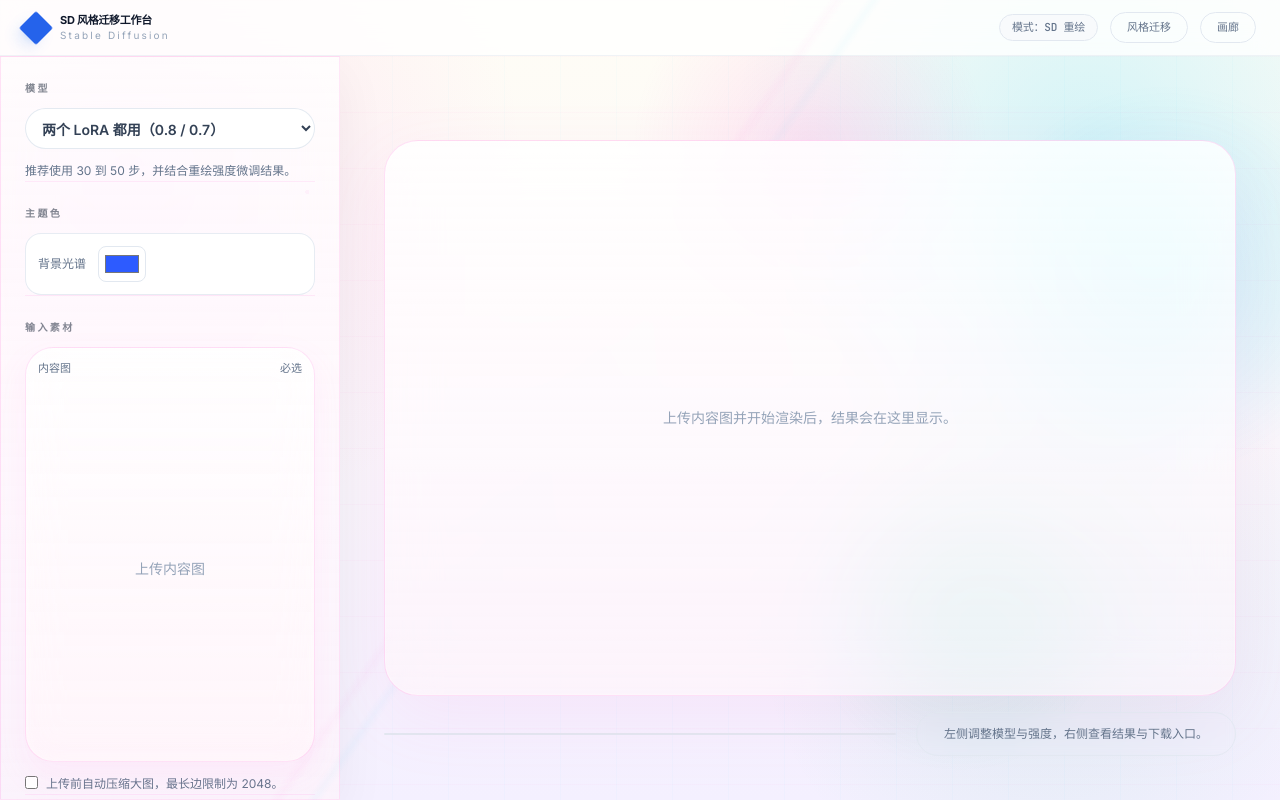
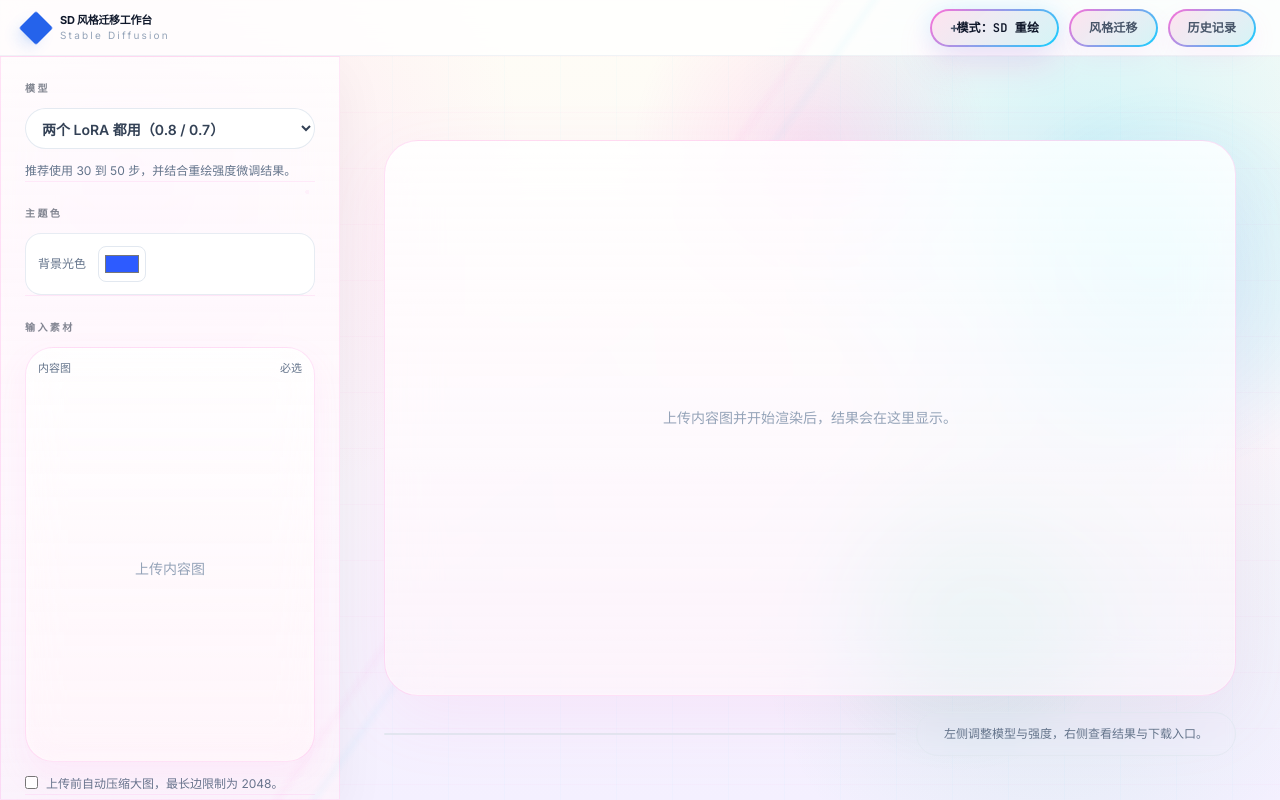
Before and after one commit to lgcr12/image-style-transfer-system-, a FastAPI app: page /sd in a window 1280 px wide. Run offline with FastAPI, Linux system fonts and the light colour scheme; some libraries are stand-ins or nearby versions.

Commit message:
chore: snapshot navigation and copy updates

```diff
--- a/templates/gallery.html
+++ b/templates/gallery.html
@@ -3,14 +3,14 @@
   <head>
     <meta charset="UTF-8" />
     <meta name="viewport" content="width=device-width, initial-scale=1" />
-    <title>公开画廊</title>
+    <title>历史记录</title>
     <link rel="stylesheet" href="/static/style.css" />
   </head>
   <body class="page-history">
     <div class="app">
       <header class="app-header">
-        <h1>🖼️ 公开画廊</h1>
-        <p>展示已发布的作品（可匿名）</p>
+        <h1>历史记录</h1>
+        <p>查看已经发布或保存的生成结果。</p>
         <p><a href="/local-history">返回本地记录</a></p>
       </header>
       <main class="app-main app-main--single">
--- a/templates/sd.html
+++ b/templates/sd.html
@@ -368,15 +368,66 @@
 
       #run-btn {
         border-radius: 999px !important;
-        background: linear-gradient(135deg, var(--anime-pink), var(--anime-blue)) !important;
+        background: linear-gradient(135deg, #7c5cff 0%, #4f8df7 45%, #25c7a3 100%) !important;
         color: white !important;
         border: none !important;
-        box-shadow: 0 15px 35px rgba(255, 106, 213, 0.35) !important;
+        font-weight: 800 !important;
+        letter-spacing: 0.02em;
+        box-shadow: 0 16px 34px rgba(79, 141, 247, 0.28) !important;
       }
 
       #run-btn:hover {
-        transform: scale(1.03) translateY(-2px);
-        box-shadow: 0 20px 44px rgba(255, 106, 213, 0.42) !important;
+        transform: scale(1.04) translateY(-2px);
+        box-shadow: 0 20px 42px rgba(79, 141, 247, 0.34) !important;
+      }
+
+      .top-nav {
+        display: flex;
+        align-items: center;
+        gap: 10px;
+      }
+
+      .top-nav-pill {
+        display: inline-flex;
+        align-items: center;
+        justify-content: center;
+        min-height: 38px;
+        padding: 0 18px;
+        border-radius: 999px;
+        border: 2px solid transparent;
+        background-image:
+          linear-gradient(rgba(255, 253, 245, 0.82), rgba(255, 253, 245, 0.82)),
+          linear-gradient(135deg, rgba(255, 106, 213, 0.96), rgba(0, 204, 255, 0.92));
+        background-origin: border-box;
+        background-clip: padding-box, border-box;
+        color: #475569;
+        font-size: 12px;
+        font-weight: 700;
+        letter-spacing: 0.01em;
+        text-decoration: none;
+        backdrop-filter: blur(14px);
+        box-shadow: 0 10px 24px rgba(255, 106, 213, 0.08);
+        transition: transform 0.32s cubic-bezier(0.34, 1.56, 0.64, 1), box-shadow 0.32s ease, color 0.24s ease, background-color 0.24s ease;
+      }
+
+      .top-nav-pill:hover {
+        transform: scale(1.08) translateY(-3px);
+        color: #0f172a;
+        box-shadow: 0 18px 34px rgba(255, 106, 213, 0.18), 0 0 24px rgba(0, 204, 255, 0.16);
+      }
+
+      .top-nav-pill.is-current {
+        color: #0f172a;
+        box-shadow: 0 18px 34px rgba(255, 106, 213, 0.18), 0 0 24px rgba(0, 204, 255, 0.16);
+      }
+
+      .top-nav-pill.is-current::before {
+        content: "+";
+        font-size: 14px;
+        line-height: 1;
+        font-weight: 700;
+        color: #475569;
+        margin-right: -2px;
       }
 
       textarea,
@@ -416,13 +467,12 @@
             <div class="text-[10px] tracking-[0.22em] text-slate-400">Stable Diffusion</div>
           </div>
         </div>
-        <div class="flex items-center gap-3 text-[11px] text-slate-500">
-          <span class="mono hidden rounded-full border border-slate-200 bg-slate-50 px-3 py-1 md:inline-flex">模式：SD 重绘</span>
-          <a href="/" class="rounded-full border border-slate-200 px-4 py-1.5 transition hover:bg-slate-50">风格迁移</a>
-          <a href="/gallery" class="rounded-full border border-slate-200 px-4 py-1.5 transition hover:bg-slate-50">画廊</a>
+        <div class="top-nav text-[11px] text-slate-500">
+          <span class="top-nav-pill is-current mono hidden md:inline-flex">模式：SD 重绘</span>
+          <a href="/" class="top-nav-pill">风格迁移</a>
+          <a href="/local-history" class="top-nav-pill">历史记录</a>
         </div>
       </header>
-
       <main class="flex flex-1 flex-row overflow-hidden">
         <aside id="sidebar" class="flex w-[340px] flex-col overflow-y-auto border-r border-[rgba(0,0,0,0.04)] bg-white px-6 py-6">
           <section class="space-y-3">
@@ -438,7 +488,7 @@
           <section class="sidebar-section space-y-3">
             <div class="section-label">主题色</div>
             <label class="flex items-center gap-3 rounded-2xl border border-slate-200/80 bg-white px-3 py-3 text-xs text-slate-500">
-              <span>背景光谱</span>
+              <span>背景光色</span>
               <input id="bg-color-input" type="color" value="#2d5bff" class="h-9 w-12 cursor-pointer rounded-lg border border-slate-200 bg-transparent p-1" />
             </label>
           </section>
@@ -582,7 +632,7 @@
               <div id="progress-hud" class="result-stage hidden rounded-2xl px-4 py-3">
                 <div class="flex items-center gap-3">
                   <div class="h-2.5 w-2.5 rounded-full bg-blue-400"></div>
-                  <div class="text-[11px] font-bold tracking-[0.2em] text-slate-500">渲染进度</div>
+                  <div class="text-[11px] font-bold tracking-[0.2em] text-slate-500">娓叉煋杩涘害</div>
                   <div id="progress-value" class="mono ml-auto text-[12px] text-blue-300">0%</div>
                 </div>
                 <div id="progress-phase" class="mt-2 text-sm font-semibold text-slate-700">等待任务开始</div>
```
Also changed, not shown: templates/index.html (+42 -6 lines), data/jobs.db.
